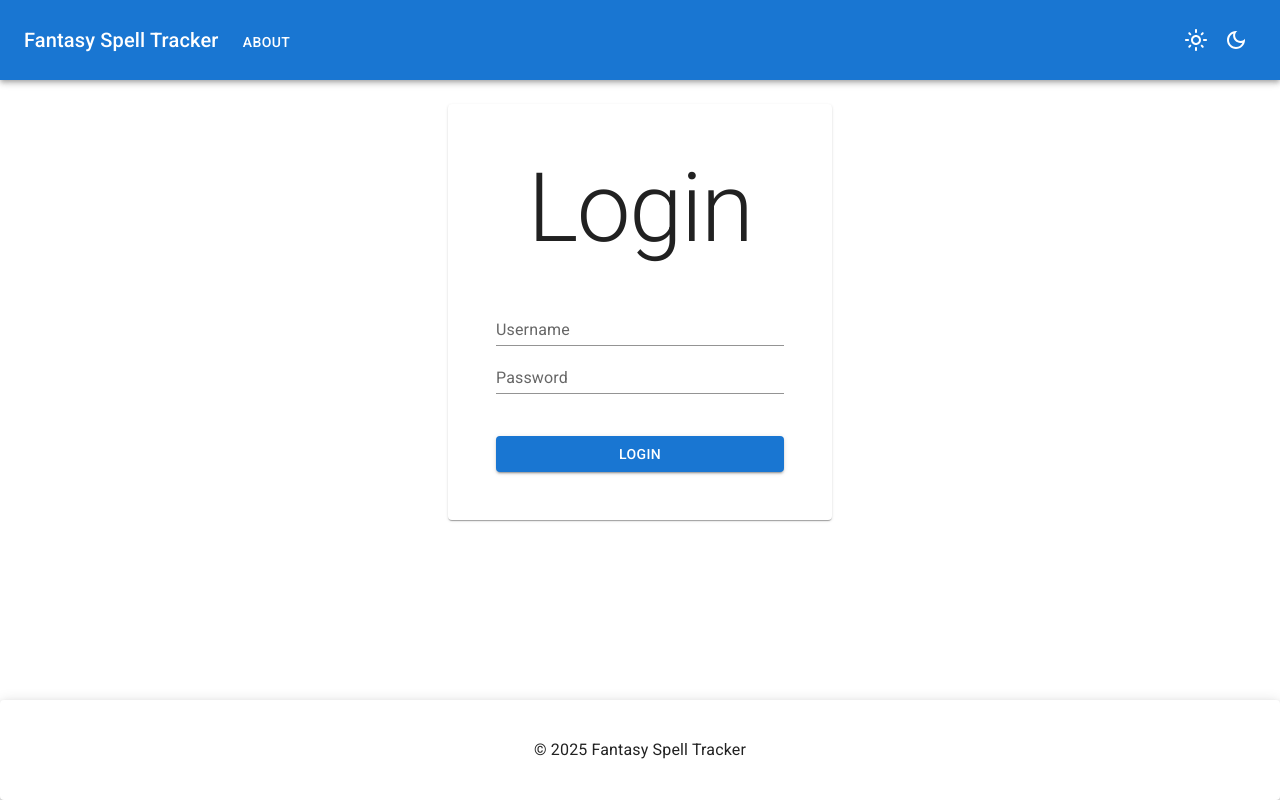
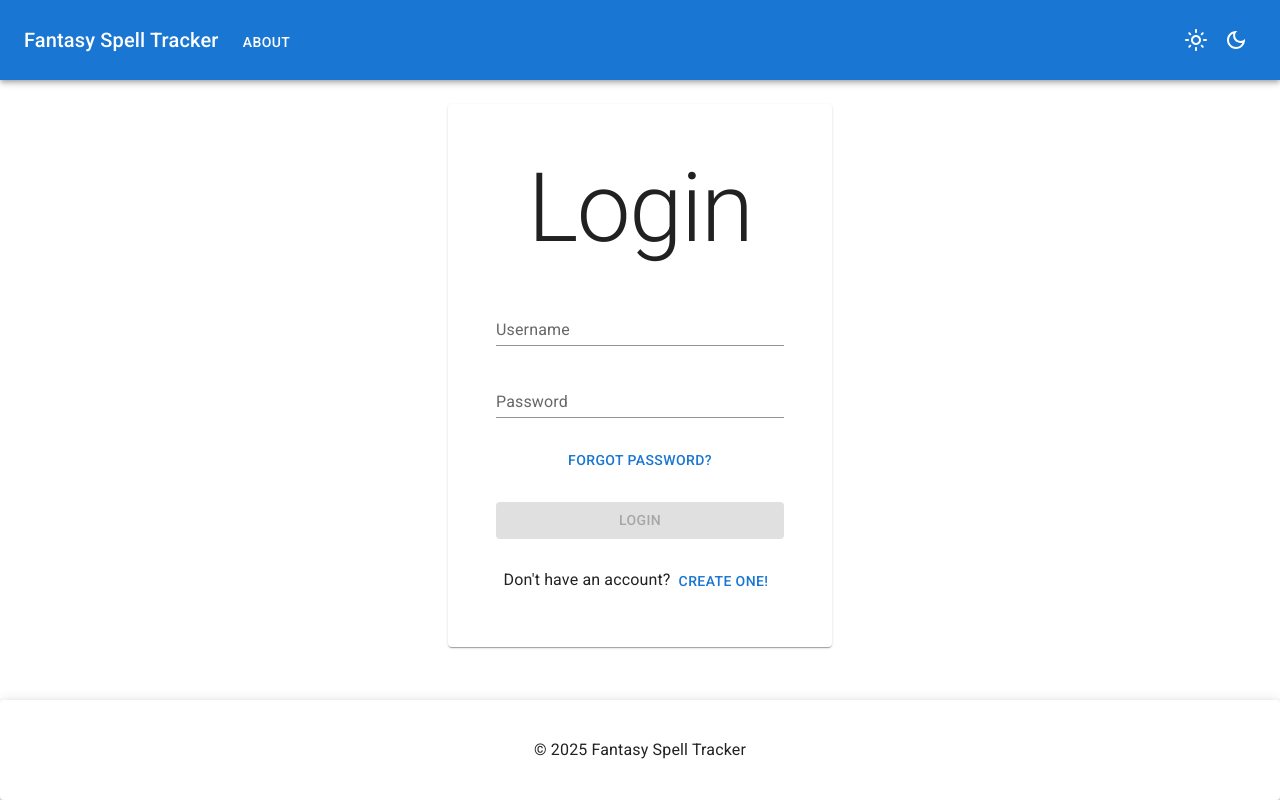
Before and after one commit to Rkfmckee/FantasySpellTracker, a React (Vite) app in the folder client/: page /login in a window 1280 px wide. Built offline with nearby package versions, Linux system fonts and the light colour scheme; no server answers.

Commit message:
Add login functionality

```diff
--- a/client/src/App.css
+++ b/client/src/App.css
@@ -43,10 +43,6 @@
     padding: 3em;
     max-width: 30vw;
     margin: 0 auto;
-}
-
-.login-button {
-    margin-top: 3em !important;
 }
 
 /* Table */
--- /dev/null
+++ b/client/src/components/form/LoadingButton.tsx
@@ -0,0 +1,20 @@
+import Button from "@mui/material/Button";
+import { MouseEventHandler } from "react";
+
+interface LoadingButtonProps {
+    loading: boolean;
+    text: string;
+    loadingText: string;
+    disabled?: boolean;
+    onClick?: MouseEventHandler<Element> | undefined;
+}
+
+const LoadingButton = (props: LoadingButtonProps) => {
+    return (
+        <Button variant="contained" disabled={props.disabled || props.loading} onClick={props.onClick}>
+            {props.loading ? <span>{props.loadingText}...</span> : <span>{props.text}</span>}
+        </Button>
+    );
+};
+
+export default LoadingButton;
--- a/client/src/config/apiClient.ts
+++ b/client/src/config/apiClient.ts
@@ -1,11 +1,19 @@
 import axios from "axios";
-import appConfig from "./appconfig.json";
 
 const options = {
-    baseUrl: appConfig.apiUrl,
+    baseUrl: import.meta.env.VITE_API_URL,
     withCredentials: true,
 };
 
 const apiClient = axios.create(options);
 
+apiClient.interceptors.response.use(
+    // Override the default axios response object, and only return the data part
+    (response) => response.data,
+    (error) => {
+        const { status, data } = error.response;
+        return Promise.reject({ status, ...data });
+    }
+);
+
 export default apiClient;
--- a/client/src/config/appconfig.json
+++ b/client/src/config/appconfig.json
@@ -1,5 +1,4 @@
 {
-    "apiUrl": "http://localhost:5160",
     "keycloak": {
         "url": "http://localhost:18080/",
         "realm": "fst",
--- a/client/src/pages/auth/Login.tsx
+++ b/client/src/pages/auth/Login.tsx
@@ -2,19 +2,72 @@ import Button from "@mui/material/Button";
 import Paper from "@mui/material/Paper";
 import TextField from "@mui/material/TextField";
 import Typography from "@mui/material/Typography";
+import { useMutation } from "@tanstack/react-query";
+import { useState } from "react";
+import { Link, useNavigate } from "react-router-dom";
+import { login } from "../../services/AuthService";
+import Box from "@mui/material/Box";
+import Stack from "@mui/material/Stack";
+import LoadingButton from "../../components/form/LoadingButton";
 
 export default function Login() {
+    const navigate = useNavigate();
+    const [username, setUsername] = useState("");
+    const [password, setPassword] = useState("");
+
+    const {
+        mutate: logIn,
+        isPending,
+        isError,
+    } = useMutation({
+        mutationFn: login,
+        onSuccess: () => {
+            navigate("/", {
+                // If they click the 'back' button, don't return to the login page
+                replace: true,
+            });
+        },
+    });
+
     return (
         <>
             <Paper className="login-container">
                 <Typography variant="h1" gutterBottom>
                     Login
                 </Typography>
-                <TextField id="username" label="Username" variant="standard" />
-                <TextField id="password" label="Password" variant="standard" type="password" />
-                <Button variant="contained" className="login-button">
-                    Login
-                </Button>
+
+                {isError && (
+                    <Box>
+                        <Typography variant="body1" color="error">
+                            Invalid email or password
+                        </Typography>
+                    </Box>
+                )}
+
+                <Stack spacing={3}>
+                    <TextField id="username" label="Username" variant="standard" value={username} onChange={(e) => setUsername(e.target.value)} />
+                    <TextField
+                        id="password"
+                        label="Password"
+                        variant="standard"
+                        type="password"
+                        value={password}
+                        onChange={(e) => setPassword(e.target.value)}
+                        onKeyDown={(e) => e.key === "Enter" && logIn({ username, password })}
+                    />
+
+                    <Button className="mx-auto" component={Link} to="/password/forgot">
+                        Forgot password?
+                    </Button>
+                    <LoadingButton text="Login" loadingText="Logging in" loading={isPending} disabled={!username || !password} onClick={() => logIn({ username, password })} />
+
+                    <span>
+                        Don't have an account?
+                        <Button component={Link} to="/register">
+                            Create one!
+                        </Button>
+                    </span>
+                </Stack>
             </Paper>
         </>
     );
--- /dev/null
+++ b/client/src/schemas/auth/LoginRequestSchema.tsx
@@ -0,0 +1,8 @@
+import { z } from "zod";
+
+export const LoginRequestSchema = z.object({
+    username: z.string(),
+    password: z.string(),
+});
+
+export type LoginRequest = z.infer<typeof LoginRequestSchema>;
--- a/client/src/services/AuthService.tsx
+++ b/client/src/services/AuthService.tsx
@@ -1,5 +1,6 @@
 import apiClient from "../config/apiClient";
+import { LoginRequest } from "../schemas/auth/LoginRequestSchema";
 
-export const login = async (username: string, password: string) => apiClient.post("Authentication/Login", { username, password });
+export const login = async (data: LoginRequest) => apiClient.post("http://localhost:5160/api/Authentication/Login", data);
 
 export const getUser = async () => apiClient.get("User");
```
Also changed, not shown: 2 other files (tests, documents, lock files or other folders).
